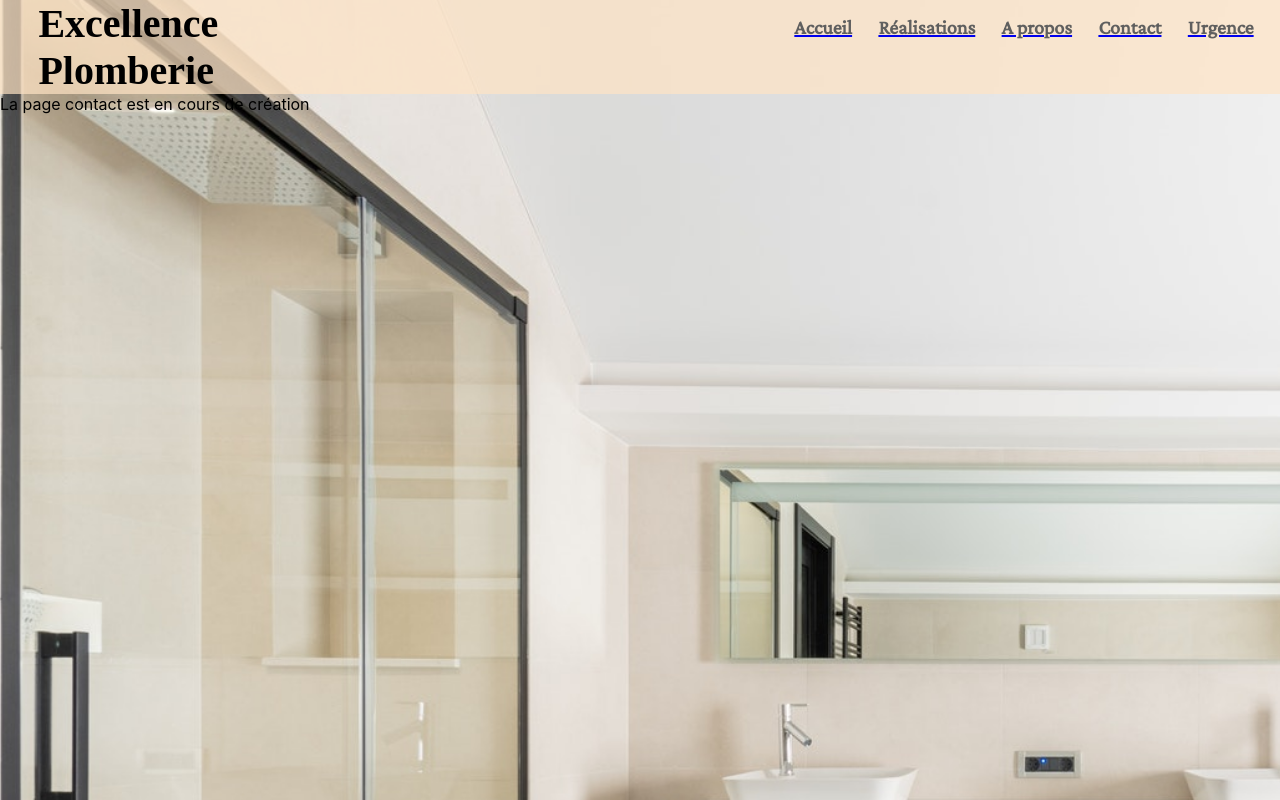
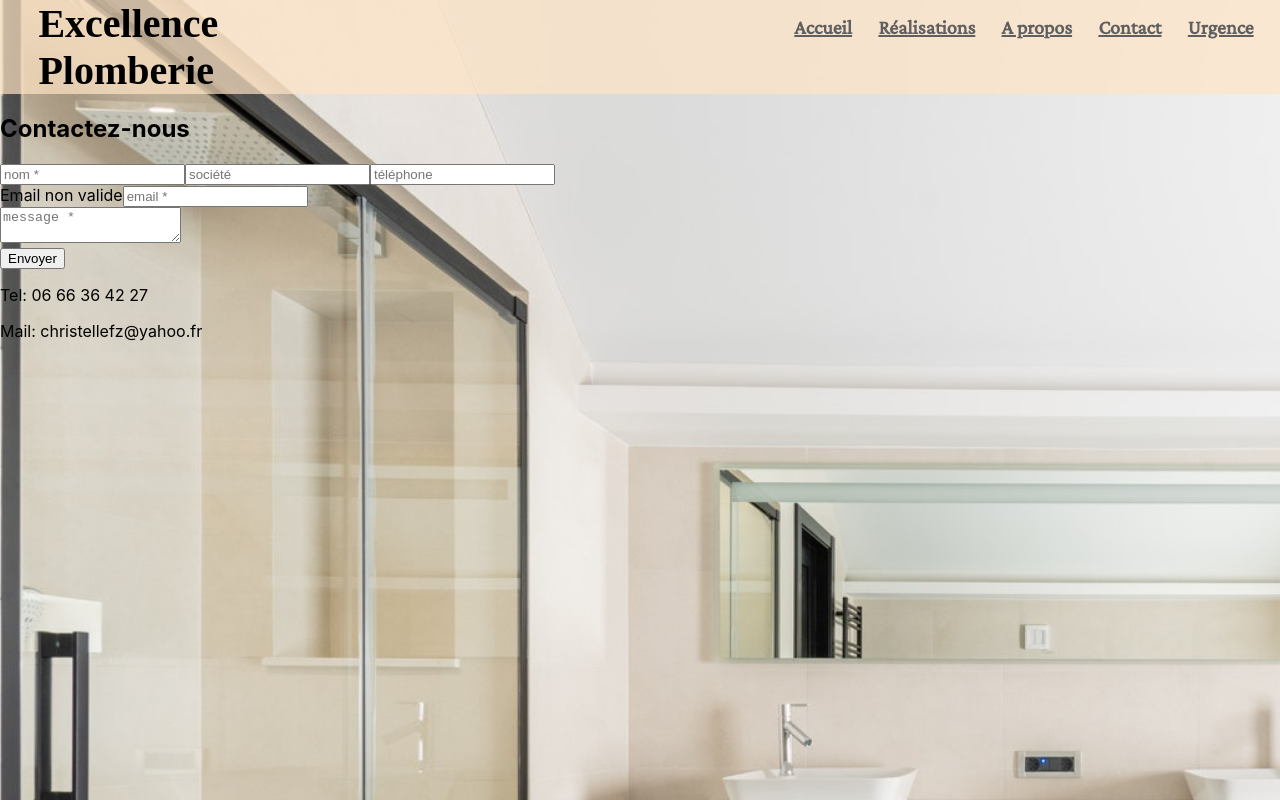
Before and after one commit to Christellefz/mon-plombier, a React (Create React App) app: page /contact in a window 1280 px wide. Built offline with nearby package versions, Linux system fonts and the light colour scheme; a web font is replaced by a local one.

Commit message:
about + row contact form mail js

```diff
--- a/package.json
+++ b/package.json
@@ -6,6 +6,7 @@
     "@testing-library/jest-dom": "^5.14.1",
     "@testing-library/react": "^11.2.7",
     "@testing-library/user-event": "^12.8.3",
+    "emailjs-com": "^3.2.0",
     "react": "^17.0.2",
     "react-carousel-minimal": "^1.4.1",
     "react-dom": "^17.0.2",
--- a/src/App.css
+++ b/src/App.css
@@ -2,6 +2,7 @@
 .App{
   margin: 0;
   padding: 0;
+
 }
   .bgContainer{
   background-image:
--- a/src/components/Logo.css
+++ b/src/components/Logo.css
@@ -14,4 +14,5 @@
     flex-wrap: nowrap;
     justify-content: space-around;
     background-color:rgba(255, 228, 196, 0.698);
+    text-decoration: none;
 }
--- a/src/components/Navbar.css
+++ b/src/components/Navbar.css
@@ -13,7 +13,13 @@
     font-size: 20px;
     font-weight: bold;
     color:rgb(95, 95, 95);
+    text-decoration: underline;
+
 }
 .navItem:hover{
     color:rgba(230, 130, 73, 0.877);
+    text-decoration: overline;
 }
+ .link{
+    text-decoration: none;
+ }
--- a/src/components/Navbar.js
+++ b/src/components/Navbar.js
@@ -6,19 +6,19 @@ const Navbar = () => {
   return (
     <>
       <ul className='navbar'>
-        <Link to='/'>
+        <Link className='link' to='/'>
           <li className='navItem'>Accueil</li>
         </Link>
-        <Link to='/realisations'>
+        <Link className='link' to='/realisations'>
           <li className='navItem'> Réalisations</li>
         </Link>
-        <Link to='/about'>
+        <Link className='link' to='/about'>
           <li className='navItem'>A propos</li>
         </Link>
-        <Link to='/contact'>
+        <Link className='link' to='/contact'>
           <li className='navItem'>Contact</li>
         </Link>
-        <Link to='/urgence'>
+        <Link className='link' to='/urgence'>
           <li className='navItem'>Urgence</li>
         </Link>
       </ul>
--- a/src/screens/About.css
+++ b/src/screens/About.css
@@ -0,0 +1,67 @@
+.aboutContainer{
+  display : flex;
+  justify-content: center;
+  flex-direction: column;
+  font-family: 'Crimson Pro', serif;
+  font-size: 20px;
+  font-weight: bold;
+  color:rgb(5, 5, 5);
+  background-color:rgba(240, 248, 255, 0.705);
+  margin:5% 15%
+}
+.imgTextBloc1{
+  display:flex;
+  flex-direction:row;
+  justify-content:space-around;
+  margin-right:5% ;
+  margin-bottom:5% ;
+  align-items: center;
+}
+#evier{
+  height:300px;
+  width:auto;
+  position:relative;
+  left: 100px;
+
+}
+#aboutSectionText{
+  display : flex;
+  justify-content: center;
+  color:rgb(95, 95, 95);
+  text-justify : inter-word;
+  margin:0% 5% 0% 5%;
+}
+#aboutSubtitle1{
+margin-left: 3%;
+margin-top: 0px;
+}
+.aboutMainTitle1{
+  margin-left:2%;
+}
+
+.imgTextBloc2{
+  display:flex;
+  flex-direction:row-reverse;
+  justify-content:space-around;
+  margin:5% ;
+  align-items: center;
+}
+#robinet{
+  height:300px;
+  width:auto;
+  position:relative;
+  left: -100px;
+}
+
+#aboutSubtitle2{
+margin-left: 3%;
+margin-top: 0px;
+}
+.aboutMainTitle2{
+  margin-right:2%;
+  text-align:end;
+}
+#aboutSubtitle2{
+  margin-right: 3%;
+  text-align:end;
+}
--- a/src/screens/About.js
+++ b/src/screens/About.js
@@ -1,7 +1,83 @@
 import './About.css'
 
 const About = () => {
-  return <div>La page A propos est en cours de construction</div>
+  return (
+    <div className='aboutContainer'>
+      <h1 className='aboutMainTitle1'>
+        Des <strong>solutions adaptées</strong> à vos besoins
+      </h1>
+      <section className='aboutSection1'>
+        <h2 id='aboutSubtitle1'>Faire de votre projet une réalité</h2>
+        <span className='imgTextBloc1'>
+          <p id='aboutSectionText'>
+            Sed ut perspiciatis unde omnis iste natus error sit voluptatem
+            cusantium doloremque laudantium, totam rem aperiam, eaque ipsa quae
+            ab illo inventore veritatis et quasi architecto beatae vitae dicta
+            sunt explicabo. Nemo enim ipsam voluptatem quia voluptas sit
+            aspernatur aut odit aut fugit, sed quia consequuntur magni dolores
+            eos qui ratione voluptatem sequi nesciunt. Neque porro quisquam est,
+            qui dolorem ipsum quia dolor sit amet, consectetur, adipisci velit,
+            sed quia non numquam eius modi tempora incidunt ut labore et dolore
+            magnam aliquam quaerat voluptatem. Ut enim ad minima veniam, quis
+            nostrum exercitationem ullam corporis suscipit laboriosam, nisi ut.
+          </p>
+          <img
+            id='evier'
+            src='https://images.pexels.com/photos/4098885/pexels-photo-4098885.jpeg?auto=compress&cs=tinysrgb&dpr=1&w=500'
+            alt='evier en porcelaine blanche robineterie chrome'
+          ></img>
+        </span>
+      </section>
+      <h1 className='aboutMainTitle2'>
+        Des <strong>solutions performantes</strong> pour vos objectifs
+      </h1>
+      <section className='aboutSection2'>
+        <h2 id='aboutSubtitle2'>Faire de votre projet une réalité</h2>
+        <span className='imgTextBloc2'>
+          <p id='aboutSectionText'>
+            Neque porro quisquam est, qui dolorem ipsum quia dolor sit amet,
+            consectetur, adipisci velit, sed quia non numquam eius modi tempora
+            incidunt ut labore et dolore magnam aliquam quaerat voluptatem. Ut
+            enim ad minima veniam, quis nostrum exercitationem ullam corporis
+            suscipit laboriosam, nisi ut aliquid ex ea commodi consequatur? Quis
+            autem vel eum iure reprehenderit qui in ea voluptate velit esse quam
+            nihil molestiae consequatur, vel illum qui dolorem eum fugiat quo
+            voluptas nulla pariatur?
+          </p>
+          <img
+            id='robinet'
+            src='https://images.pexels.com/photos/9666305/pexels-photo-9666305.jpeg?auto=compress&cs=tinysrgb&dpr=1&w=500'
+            alt='robinet démonté et mis à plat'
+          ></img>
+        </span>
+      </section>
+      <h1 className='aboutMainTitle1'>
+        Des <strong>solutions adaptées</strong> à vos besoins
+      </h1>
+      <section className='aboutSection1'>
+        <h2 id='aboutSubtitle1'>Faire de votre projet une réalité</h2>
+        <span className='imgTextBloc1'>
+          <p id='aboutSectionText'>
+            Sed ut perspiciatis unde omnis iste natus error sit voluptatem
+            cusantium doloremque laudantium, totam rem aperiam, eaque ipsa quae
+            ab illo inventore veritatis et quasi architecto beatae vitae dicta
+            sunt explicabo. Nemo enim ipsam voluptatem quia voluptas sit
+            aspernatur aut odit aut fugit, sed quia consequuntur magni dolores
+            eos qui ratione voluptatem sequi nesciunt. Neque porro quisquam est,
+            qui dolorem ipsum quia dolor sit amet, consectetur, adipisci velit,
+            sed quia non numquam eius modi tempora incidunt ut labore et dolore
+            magnam aliquam quaerat voluptatem. Ut enim ad minima veniam, quis
+            nostrum exercitationem ullam corporis suscipit laboriosam, nisi ut.
+          </p>
+          <img
+            id='evier'
+            src='https://images.pexels.com/photos/4098885/pexels-photo-4098885.jpeg?auto=compress&cs=tinysrgb&dpr=1&w=500'
+            alt='evier en porcelaine blanche robineterie chrome'
+          ></img>
+        </span>
+      </section>
+    </div>
+  )
 }
 
 export default About
--- a/src/screens/Contact.js
+++ b/src/screens/Contact.js
@@ -1,7 +1,115 @@
 import './Contact.css'
 
+import React, { useState } from 'react'
+
+import emailjs from 'emailjs-com'
+import { init } from 'emailjs-com'
+
+// import Map from '../components/Map'
+
 const Contact = () => {
-  return <div>La page contact est en cours de création</div>
+  const [name, setName] = useState('')
+  const [company, setCompany] = useState('')
+  const [phone, setPhone] = useState('')
+  const [email, setEmail] = useState('')
+  const [message, setMessage] = useState('')
+
+  const handleSubmit = e => {
+    e.preventDefault()
+    //init('user_iVVjto43c3CxPjXPNC9Me')
+    emailjs
+      .send(
+        'service_cm4blte',
+        'template_ao182af',
+        {
+          name,
+          company,
+          phone,
+          email,
+          message
+        },
+        'user_iVVjto43c3CxPjXPNC9Me'
+      )
+      .then(res => {
+        console.log('success !', res.status)
+        setName('')
+        setCompany('')
+        setPhone('')
+        setEmail('')
+        setMessage('')
+      })
+      .catch(err => {
+        document.querySelector('.form-message').innerHTML =
+          "Une erreur s'est produite, veuillez réessayer. " + err
+      })
+  }
+
+  return (
+    <div className='contact'>
+      <form className='contact-form'>
+        <h2>Contactez-nous</h2>
+        <div className='form-content'>
+          <input
+            type='text'
+            id='name'
+            name='name'
+            onChange={e => setName(e.target.value)}
+            placeholder='nom *'
+            value={name}
+            autoComplete='off'
+          />
+          <input
+            type='text'
+            id='company'
+            name='company'
+            onChange={e => setCompany(e.target.value)}
+            placeholder='société'
+            value={company}
+          />
+          <input
+            type='text'
+            id='phone'
+            name='phone'
+            onChange={e => setPhone(e.target.value)}
+            placeholder='téléphone'
+            value={phone}
+          />
+          <div className='email-content'>
+            <label id='not-mail'>Email non valide</label>
+            <input
+              type='mail'
+              id='email'
+              name='email'
+              onChange={e => setEmail(e.target.value)}
+              placeholder='email *'
+              value={email}
+              autoComplete='off'
+            />
+          </div>
+          <textarea
+            id='message'
+            name='message'
+            onChange={e => setMessage(e.target.value)}
+            placeholder='message *'
+            value={message}
+          />
+        </div>
+        <input
+          className='button'
+          type='button'
+          value='Envoyer'
+          onClick={handleSubmit}
+        />
+
+        <div className='form-message'></div>
+      </form>
+      <div className='blockform'>
+        {/* <Map /> */}
+        <p>Tel: 06 66 36 42 27</p>
+        <p>Mail: christellefz@yahoo.fr</p>
+      </div>
+    </div>
+  )
 }
 
 export default Contact
```
Also changed, not shown: 1 other file (tests, documents, lock files or other folders).
